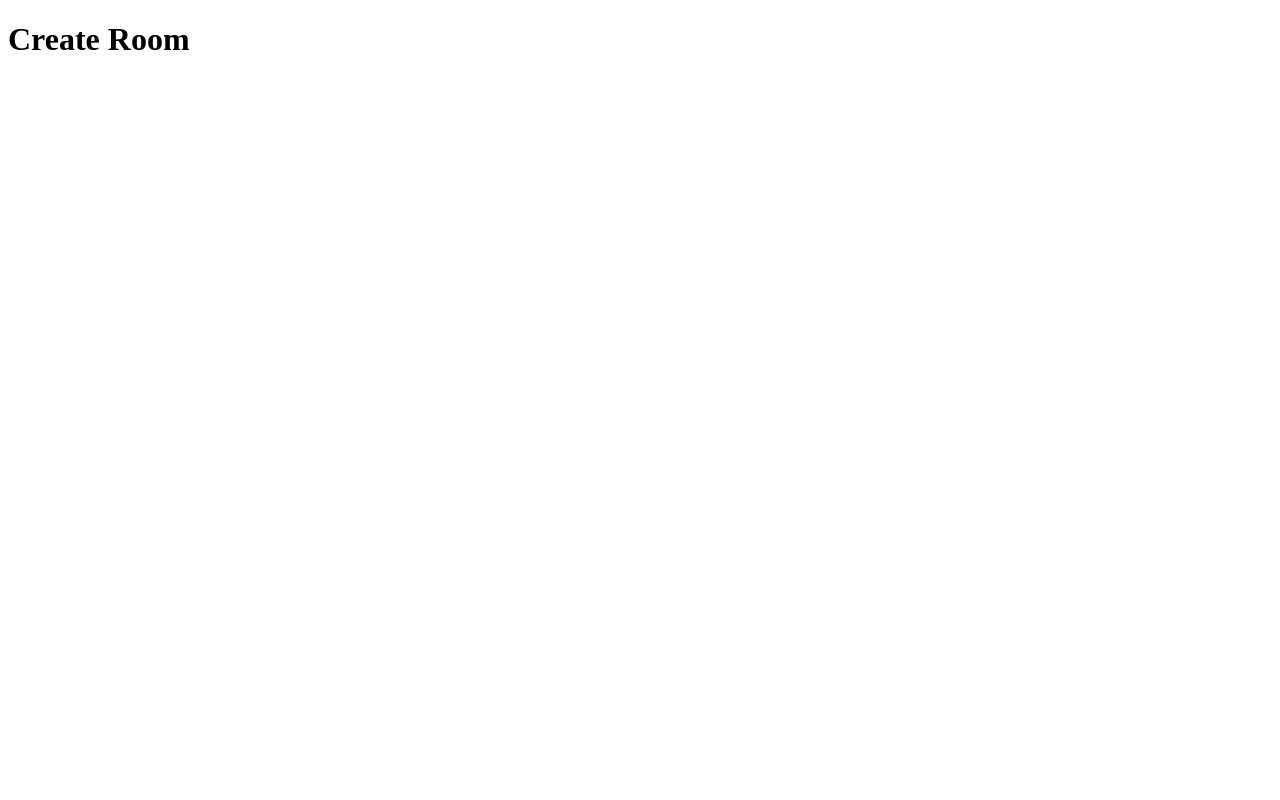
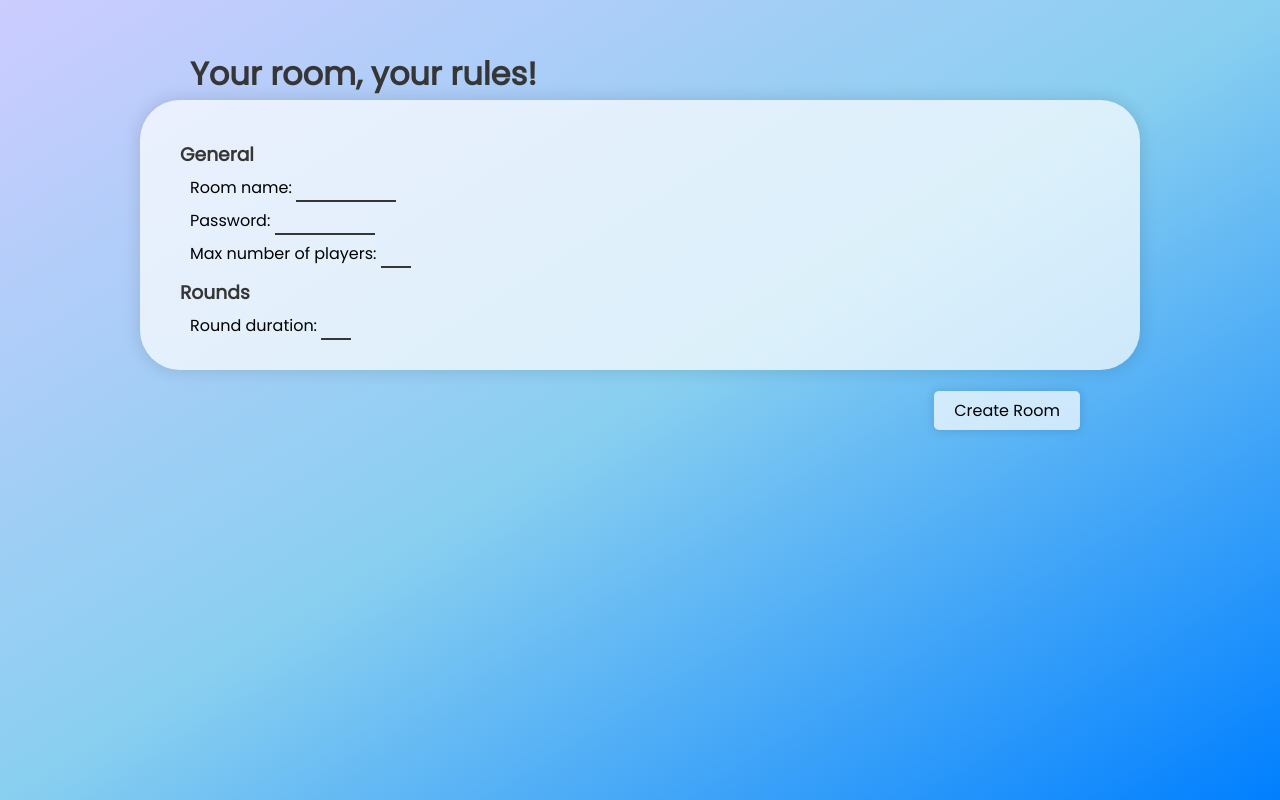
Before and after one commit to dqrk0jeste/cube-w-friends, a website: page public/views/create-room.html in a window 1280 px wide. Drawn offline with Linux system fonts and the light colour scheme.

Commit message:
finished making a room

```diff
--- a/Database Entries/Room.js
+++ b/Database Entries/Room.js
@@ -7,7 +7,6 @@ class Room {
     this.roomName = obj.roomName;
     this.rules = obj.rules;
     this.admin = obj.admin;
-    this.players.push(obj.admin);
     let code = random(1000000);
     while(!codeAvailable(code)) {
       code = random(1000000);
--- a/middleware/verifyJWT.js
+++ b/middleware/verifyJWT.js
@@ -13,6 +13,7 @@ const verifyJWT = (req, res, next) => {
         }
         req.user = decoded.user;
         next();
+        return;
       }
     );
 }
--- /dev/null
+++ b/public/scripts/create-room.js
@@ -0,0 +1,19 @@
+document.getElementById('create-button')
+  .addEventListener('click', e => {
+    const rules = {
+      password: document.getElementById('password').value,
+      maxPlayers: document.getElementById('max-players').value,
+      roundDuration: document.getElementById('round-duration').value
+    };
+    const roomName = document.getElementById('room-name');
+    fetch('', {
+      method: 'POST',
+      body: {
+        roomName: roomName,
+        rules: rules
+      }
+    }).then(response => response.json())
+      .then((data) => {
+      location.assign(`../join-room/${data.roomCode}`);
+    });
+  });
--- /dev/null
+++ b/public/styles/create-room.css
@@ -0,0 +1,98 @@
+@import url('https://fonts.googleapis.com/css2?family=Pacifico&family=Poppins:ital,wght@0,400;1,600&display=swap');
+
+* {
+  margin: 0;
+  padding: 0;
+  box-sizing: border-box;
+  font-family: 'Poppins', Arial;
+}
+
+html {
+  min-height: 100%;
+}
+
+body {
+  width: 100%;
+  overflow-x: hidden;
+  overflow-y: auto;
+  background: linear-gradient(to left top, #007FFF, #89CFF0, #CCCCFF);
+  padding: 0 30px;
+}
+
+main > h1 {
+  margin-top: 10px;
+  padding-inline-start: 40px;
+  position: absolute;
+  top: -60px;
+  left: 10px;
+  color: rgb(54, 54, 54);
+}
+
+main h3 {
+  color: rgb(54, 54, 54);
+}
+
+main {
+  position: relative;
+  max-width: 1000px;
+  margin: 100px auto 0 auto;
+  background-color: rgba(255, 255, 255, 0.7);
+  height: 100%;
+  padding: 30px 40px;
+  border: 0 solid black;
+  box-shadow: 0px 0px 15px 3px rgba(0, 0, 0, 0.1);
+  border-radius: 40px;
+  position: relative;
+}
+
+main p {
+  margin-left: 10px;
+  margin-top: 6px;
+}
+
+main section {
+  margin-top: 10px;
+}
+
+input.number {
+  width: 30px;
+  text-align: center;
+}
+
+input {
+  border: none;
+  border-bottom: 2px solid rgb(54, 54, 54);;
+  width: 100px;
+  background-color: transparent;
+  outline: none;
+  font-size: 16px;
+}
+
+input::-webkit-outer-spin-button,
+input::-webkit-inner-spin-button {
+  -webkit-appearance: none;
+  margin: 0;
+}
+
+button {
+  padding: 7px 20px;
+  border: 0 solid black;
+  box-shadow: 0px 0px 8px 2px rgba(0, 0, 0 ,0.1);
+  border-radius: 5px;
+  background-color: rgba(255, 255, 255,0.7);
+  cursor: pointer;
+  font-size: 16px;
+  position: absolute;
+  bottom: -60px;
+  right: 60px;
+}
+
+button:hover {
+  background-color: white;
+}
+
+@media screen and (width < 400px) {
+  body {
+    padding: 0 10px;
+  }
+}
--- a/public/views/create-room.html
+++ b/public/views/create-room.html
@@ -4,8 +4,31 @@
   <meta charset="UTF-8">
   <meta name="viewport" content="width=device-width, initial-scale=1.0">
   <title>Cube w/ Friends | Create Room</title>
+  <link rel="stylesheet" href="../styles/create-room.css">
 </head>
 <body>
-  <h1>Create Room</h1>
+  <main>
+    <h1>Your room, your rules!</h1>
+    <section class="general">
+      <h3>General</h3>
+      <p>Room name:
+        <input type="text" class="text" id="room-name">
+      </p>
+      <p>Password:
+        <input type="text" class="text" id="password">
+      </p>
+      <p>Max number of players:
+        <input type="number" class="number" id="max-players">
+      </p>
+    </section>
+    <section class="rounds">
+      <h3>Rounds</h3>
+      <p>Round duration:
+        <input type="number" class="number" id="round-duration">
+      </p>
+    </section>
+    <button id="create-button">Create Room</button>
+  </main>
+  <script src="../scripts/create-room.js"></script>
 </body>
 </html>
--- a/routes/joinRoom.js
+++ b/routes/joinRoom.js
@@ -2,7 +2,7 @@ const router = require('express').Router();
 
 const { joinRoom, joinRoomWRoomCode } = require('../controllers/roomController');
 
-router.post('/', joinRoom);
-router.post('/:roomCode', joinRoomWRoomCode);
+//router.get('/', joinRoom);
+router.get('/:roomCode', joinRoomWRoomCode);
 
 module.exports = router;
```
Also changed, not shown: controllers/roomController.js (+4 -5 lines).
